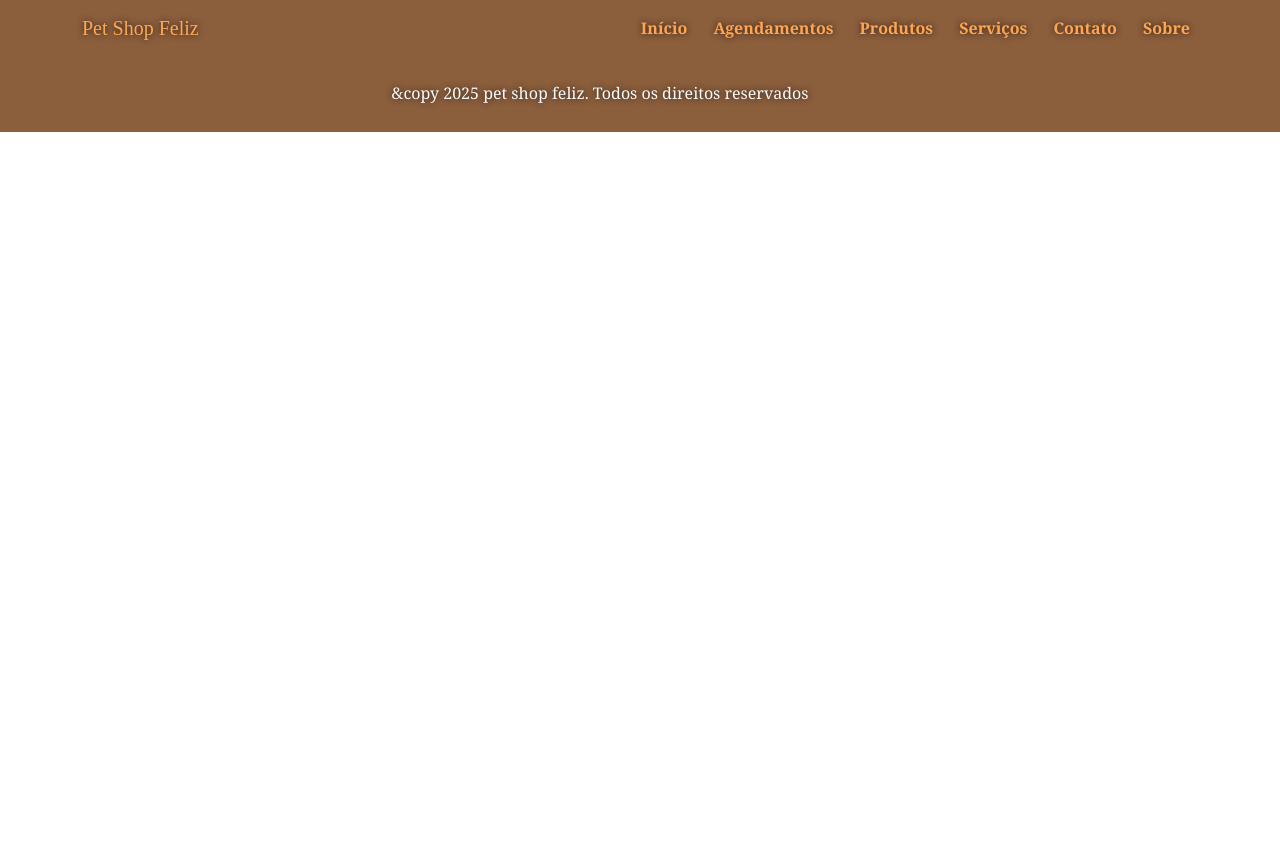
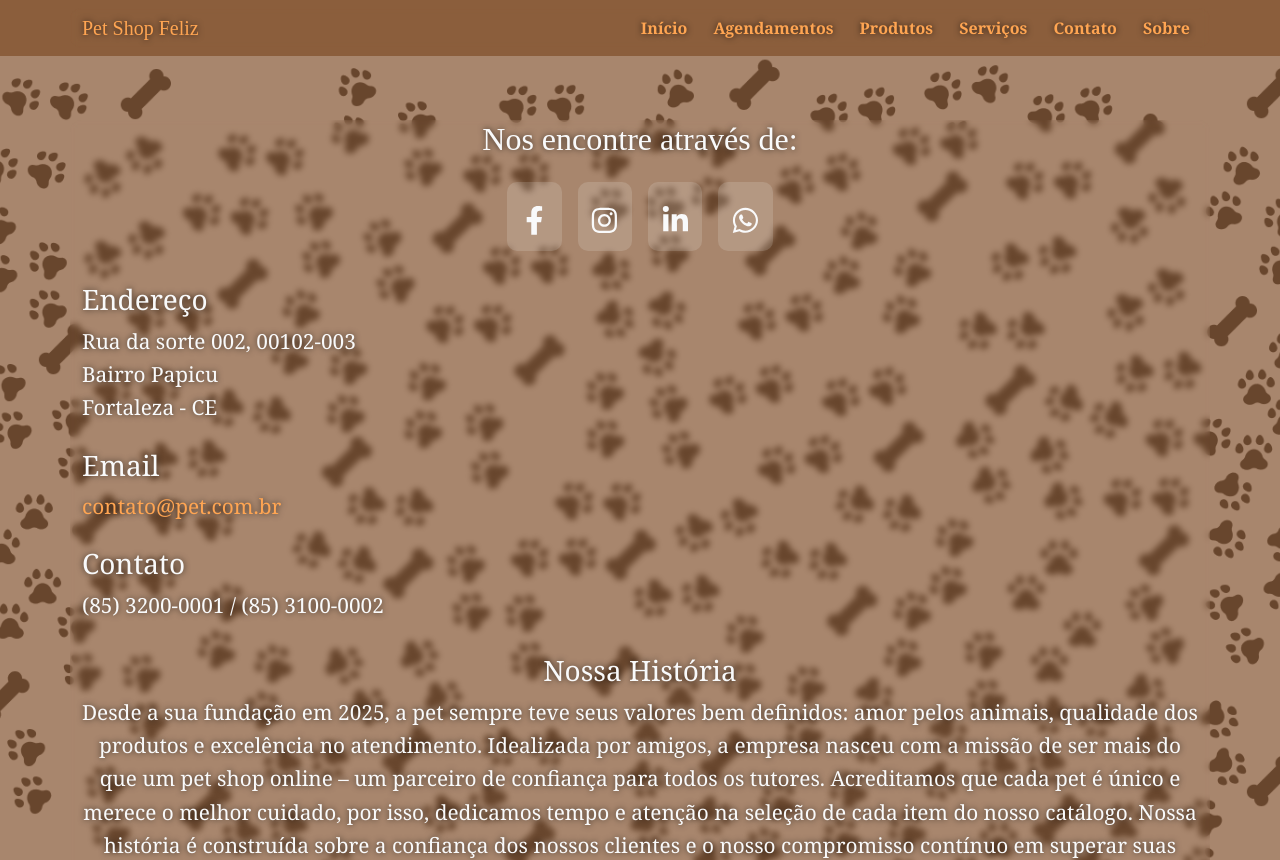
Before and after one commit to karla08C/projeto-pet-shop-fullstack, a React (Create React App) app: page /contato in a window 1280 px wide. Shown: the top 860 px of the page. Before the commit the page ends 800 px from the top, so only its background shows below. Built offline with nearby package versions, Linux system fonts and the light colour scheme.

Commit message:
Atualizações no site

```diff
--- a/package.json
+++ b/package.json
@@ -12,6 +12,7 @@
     "react": "^19.1.0",
     "react-bootstrap": "^2.10.10",
     "react-dom": "^19.1.0",
+    "react-icons": "^5.5.0",
     "react-router-dom": "^7.6.3",
     "react-scripts": "5.0.1",
     "web-vitals": "^2.1.4"
--- a/src/components/Contatos.css
+++ b/src/components/Contatos.css
@@ -0,0 +1,140 @@
+.contato-section {
+  position: relative;
+  background: url('../assets/Body.png') no-repeat center;
+  background-size: cover;
+  color: #F9FAFB; /* branco gelo */
+  min-height: 100vh;
+  display: flex;
+  align-items: center;
+  justify-content: center;
+  padding: 4rem 1rem;
+  overflow: hidden;
+  text-align: center;
+}
+
+.contato-section::before {
+  content: '';
+  position: absolute;
+  top: 0;
+  left: 0;
+  width: 100%;
+  height: 100%;
+  background-color: rgba(139, 94, 60, 0.75); /* marrom caramelo translúcido */
+  z-index: 1;
+}
+
+.container {
+
+  border-radius: 12px;
+  text-shadow: 0 0 6px rgba(0, 0, 0, 0.7);
+  backdrop-filter: blur(3px);
+}
+
+h2 {
+  font-size: 3rem;
+  font-family: 'Brush Script MT', cursive;
+  margin-bottom: 20px;
+  color: #FFA552; /* laranja suave */
+}
+
+h3 {
+  font-size: 1.5rem;
+  color: #FFA552;
+  font-family: 'Georgia', serif;
+  margin-top: 1.5rem;
+}
+
+p {
+  font-size: 1.3rem;
+  font-family: 'Georgia', serif;
+  color: #F9FAFB;
+  line-height: 1.6;
+  margin-top: 0.5rem;
+}
+
+.social-icons {
+  display: flex;
+  justify-content: center;
+  flex-wrap: wrap;
+  gap: 1rem;
+  margin: 1.5rem 0 2rem;
+}
+
+.icon {
+  font-size: 1.8rem;
+  background-color: rgba(249, 250, 251, 0.15);
+  padding: 0.8rem;
+  border-radius: 10px;
+  color: #F9FAFB;
+  text-decoration: none;
+  transition: 0.3s;
+}
+
+.icon:hover {
+  background-color: #FFA552;
+  color: #3e2723;
+}
+
+.contact {
+  list-style: none;
+  padding: 0;
+  margin-bottom: 2rem;
+  text-align: left;
+}
+
+.contact li {
+  margin-bottom: 1.5rem;
+}
+
+.contact a {
+  color: #FFA552;
+  text-decoration: none;
+  word-break: break-word;
+}
+
+.contact a:hover {
+  text-decoration: underline;
+}
+
+/* ✅ RESPONSIVIDADE */
+@media (max-width: 768px) {
+  .container {
+    padding: 1.5rem;
+  }
+
+  h2 {
+    font-size: 2.3rem;
+  }
+
+  h3 {
+    font-size: 1.3rem;
+  }
+
+  p {
+    font-size: 1.1rem;
+  }
+
+  .icon {
+    font-size: 1.6rem;
+    padding: 0.6rem;
+  }
+
+  .contact {
+    text-align: center;
+  }
+}
+
+@media (max-width: 480px) {
+  h2 {
+    font-size: 2rem;
+  }
+
+  p {
+    font-size: 1rem;
+  }
+
+  .icon {
+    font-size: 1.4rem;
+    padding: 0.5rem;
+  }
+}
--- a/src/components/Contatos.jsx
+++ b/src/components/Contatos.jsx
@@ -1,6 +1,77 @@
 import React from 'react';
-import './Contatos.css';
+import './Contatos.css'; // Lembre-se de criar esse CSS
+import {
+  FaFacebookF,
+  FaInstagram,
+  FaLinkedinIn,
+  FaWhatsapp,
+} from 'react-icons/fa';
 
-function Contatos() {}
+function Contatos() {
+  return (
+    <section id="main" className="contato-section">
+      <div className="container">
+        <article className="box post">
+          <header>
+            <h2>Nos encontre através de:</h2>
+          </header>
+
+          <div className="social-icons">
+            <a href="#" className="icon">
+              <FaFacebookF />
+            </a>
+            <a href="#" className="icon">
+              <FaInstagram />
+            </a>
+            <a href="#" className="icon">
+              <FaLinkedinIn />
+            </a>
+            <a href="#" className="icon">
+              <FaWhatsapp />
+            </a>
+          </div>
+
+          <ul className="contact">
+            <li>
+              <h3>Endereço</h3>
+              <p>
+                Rua da sorte 002, 00102-003
+                <br />
+                Bairro Papicu <br />
+                Fortaleza - CE
+              </p>
+            </li>
+            <li>
+              <h3>Email</h3>
+              <p>
+                <a href="mailto:contato@pet.com.br">contato@pet.com.br</a>
+              </p>
+            </li>
+            <li>
+              <h3>Contato</h3>
+              <p>(85) 3200-0001 / (85) 3100-0002</p>
+            </li>
+          </ul>
+
+          <h3>Nossa História</h3>
+          <p>
+            Desde a sua fundação em 2025, a pet sempre teve seus valores bem
+            definidos: amor pelos animais, qualidade dos produtos e excelência
+            no atendimento. Idealizada por amigos, a empresa nasceu com a missão
+            de ser mais do que um pet shop online – um parceiro de confiança
+            para todos os tutores. Acreditamos que cada pet é único e merece o
+            melhor cuidado, por isso, dedicamos tempo e atenção na seleção de
+            cada item do nosso catálogo. Nossa história é construída sobre a
+            confiança dos nossos clientes e o nosso compromisso contínuo em
+            superar suas expectativas. Olhamos para o futuro com a mesma paixão
+            do início, buscando sempre novas formas de fortalecer o vínculo
+            entre humanos e animais e de contribuir para um mundo pet mais feliz
+            e saudável.
+          </p>
+        </article>
+      </div>
+    </section>
+  );
+}
 
 export default Contatos;
```
Also changed, not shown: 1 other file (tests, documents, lock files or other folders).
